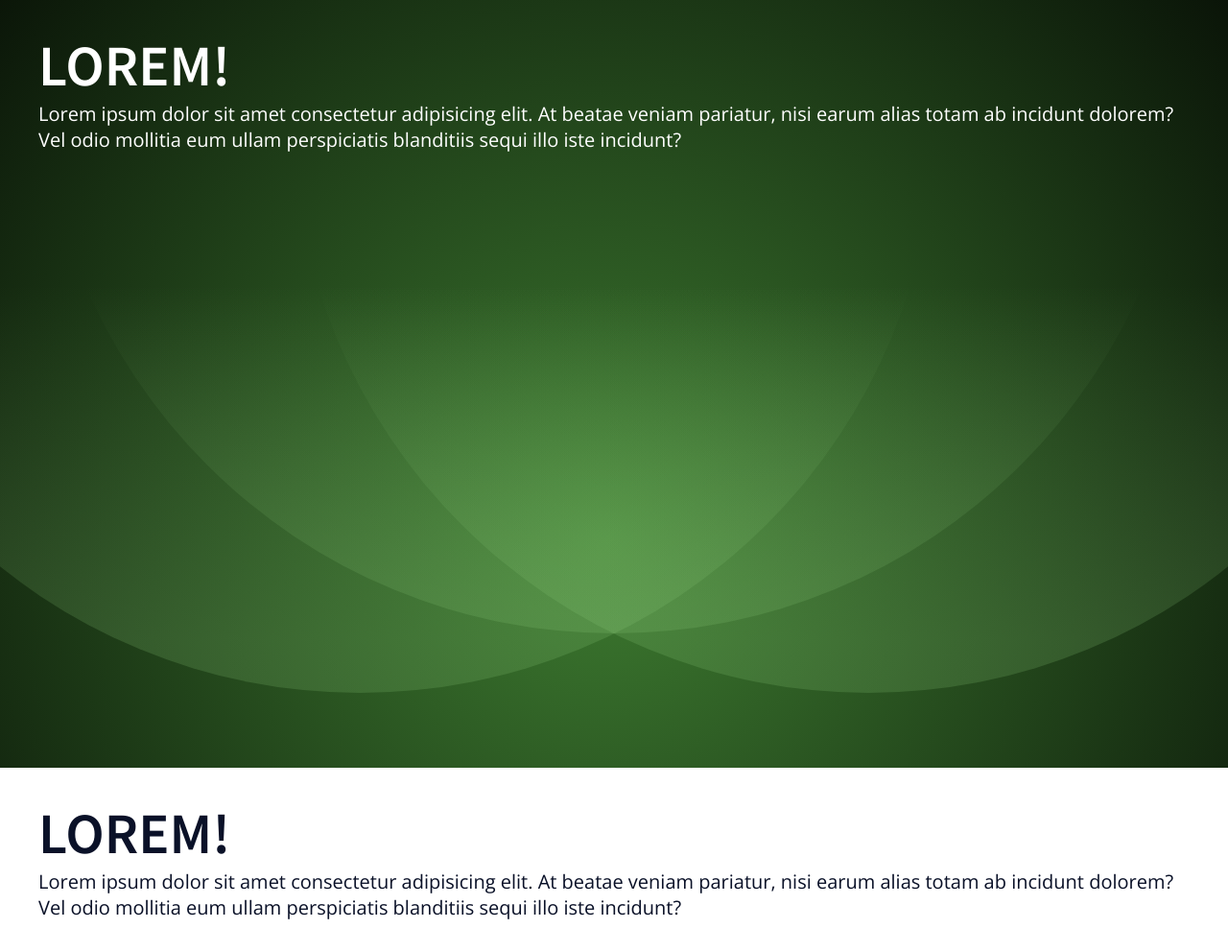
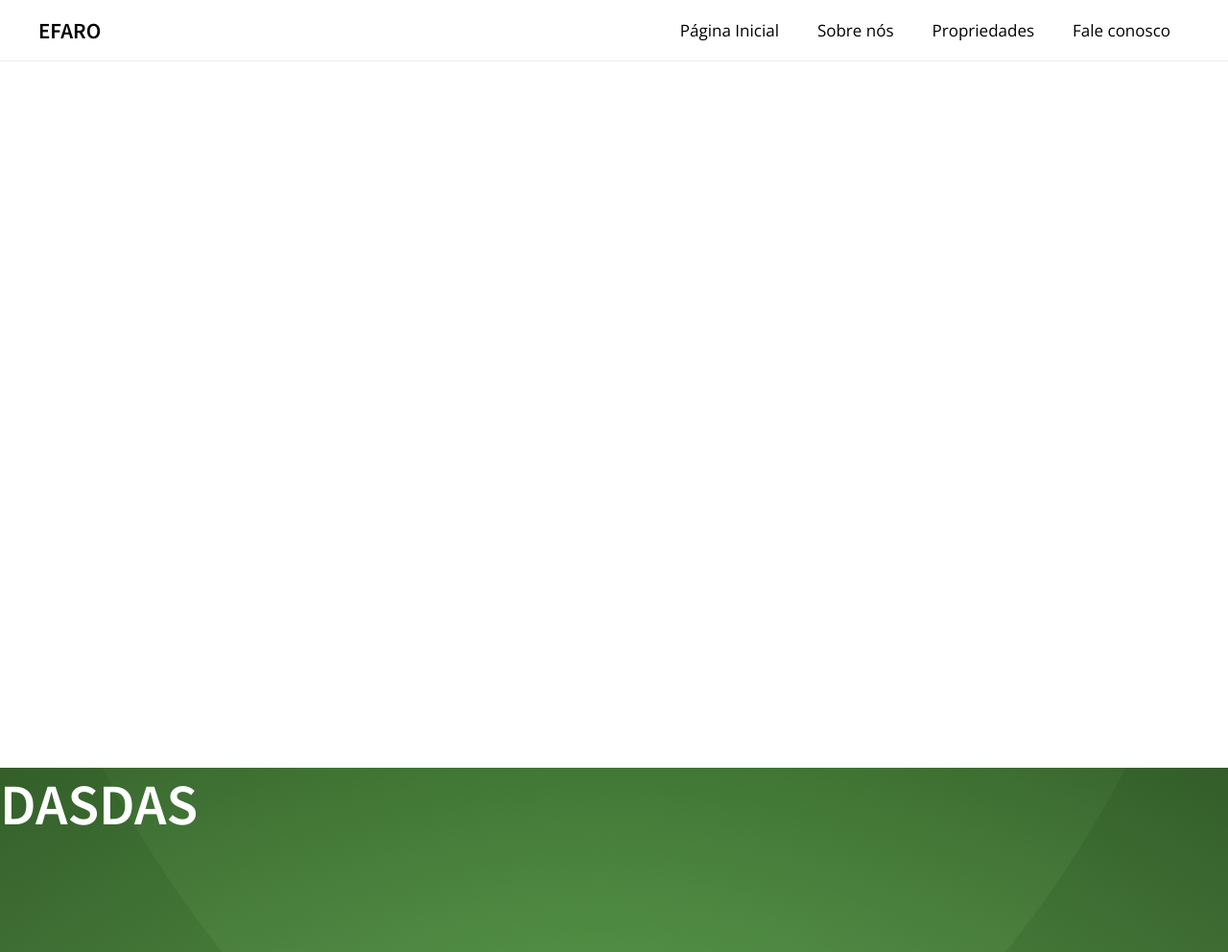
Before and after one commit to jvn20c/efaro, a plain HTML site: page index.html in a window 1280 px wide. Shown: the top 992 px of the page at 96% size. Drawn offline with nearby package versions, Linux system fonts and the light colour scheme.

Commit message:
Criação do menu principal

```diff
--- a/assets/css/estilo.css
+++ b/assets/css/estilo.css
@@ -1,12 +1,12 @@
-/* .color1 { #3d7b30 };
-.color2 { #518f43 };
-.color3 { #65a355 };
-.color4 { #78b768 };
-.color5 { #8ccb7a }; */
-
 :root {
-    --cor-primaria: #0A1128;
+    --cor-primaria: #000000;
     --cor-branco: #FFFFFF;
+    --cor-cinza-claro: #EEEEEE;
+    --cor-verde-1: #3d7b30;
+    --cor-verde-2: #518f43;
+    --cor-verde-3: #65a355;
+    --cor-verde-4: #78b768;
+    --cor-verde-5: #8ccb7a;
     --vão: 3rem; /* 30 px */
 }
 
@@ -54,6 +54,10 @@ h6 {
     font-size: 3.5rem;
 }
 
+a {
+    text-decoration: none;
+}
+
 .fundo-principal {
     background-image: url('../img/fundo.svg');
     background-size: cover;
@@ -75,3 +79,60 @@ h6 {
 .secao {
     min-height: 100vh;
 }
+
+.menu {
+    background: var(--cor-branco);
+    position: fixed;
+    top: 0;
+    left: 0;
+    right: 0;
+    width: 100%;
+    border-bottom: 1px solid var(--cor-cinza-claro);
+}
+
+.conteudo-menu {
+    display: flex;
+    justify-content: space-between;
+    align-items: center;
+    padding-top: 0;
+    padding-bottom: 0;
+}
+
+.menu h1 {
+    font-size: 2.3rem;
+    color: var(--cor-primaria);
+}
+
+.menu h1 a {
+    color: inherit;
+}
+
+.menu ul {
+    list-style: none;
+    display: flex;
+}
+
+.menu ul li a {
+    display: block;
+    padding: 2rem;
+    font-size: 1.7rem;
+    /* font-family: 'Source Sans Pro', sans-serif; */
+    color: var(--cor-primaria);
+    position: relative;
+}
+
+.menu ul li a::after {
+    content: '';
+    position: absolute;
+    bottom: 1rem;
+    left: 50%;
+    width: 0;
+    height: 0.2rem;
+    background: var(--cor-verde-1);
+    transition: all 300ms ease-in-out;
+}
+
+.menu ul li a:hover::after {
+    width: 50%;
+    left: 25%;
+}
--- a/index.html
+++ b/index.html
@@ -1,5 +1,6 @@
 <!DOCTYPE html>
 <html lang="pt-BR">
+
 <head>
     <meta charset="UTF-8">
     <meta http-equiv="X-UA-Compatible" content="IE=edge">
@@ -9,20 +10,36 @@
     <link href="https://fonts.googleapis.com/css2?family=Source+Sans+Pro:wght@600&display=swap" rel="stylesheet">
     <link rel="preconnect" href="https://fonts.gstatic.com" crossorigin>
     <link rel="preconnect" href="https://fonts.googleapis.com">
-    <link href="https://fonts.googleapis.com/css2?family=Open+Sans&family=Source+Sans+Pro:wght@600&display=swap" rel="stylesheet">
+    <link href="https://fonts.googleapis.com/css2?family=Open+Sans&family=Source+Sans+Pro:wght@600&display=swap"
+        rel="stylesheet">
 </head>
-<body>
-    <section class="fundo-principal secao">
-        <div class="conteudo-principal">
-            <h1>Lorem!</h1>
-            <p>Lorem ipsum dolor sit amet consectetur adipisicing elit. At beatae veniam pariatur, nisi earum alias totam ab incidunt dolorem? Vel odio mollitia eum ullam perspiciatis blanditiis sequi illo iste incidunt?</p>
-        </div>
+
+<body class="fundo-principal">
+    <aside class="menu">
+        <section class="conteudo-principal conteudo-menu">
+            <h1><a href="/">EFARO</a></h1>
+
+            <nav>
+                <ul>
+                    <li><a href="#">Página Inicial</a></li>
+                    <li><a href="#">Sobre nós</a></li>
+                    <li><a href="#">Propriedades</a></li>
+                    <li><a href="#">Fale conosco</a></li>
+                </ul>
+            </nav>
+
+        </section>
+
+    </aside>
+
+    <section class="secao fundo-principal-branco">
+        <h1>dasdas</h1>
     </section>
-    <section class="fundo-principal-branco secao">
-        <div class="conteudo-principal">
-            <h1>Lorem!</h1>
-            <p>Lorem ipsum dolor sit amet consectetur adipisicing elit. At beatae veniam pariatur, nisi earum alias totam ab incidunt dolorem? Vel odio mollitia eum ullam perspiciatis blanditiis sequi illo iste incidunt?</p>
-        </div>
+    <section class="secao">
+        <h1>dasdas</h1>
     </section>
+
+
 </body>
+
 </html>
```
